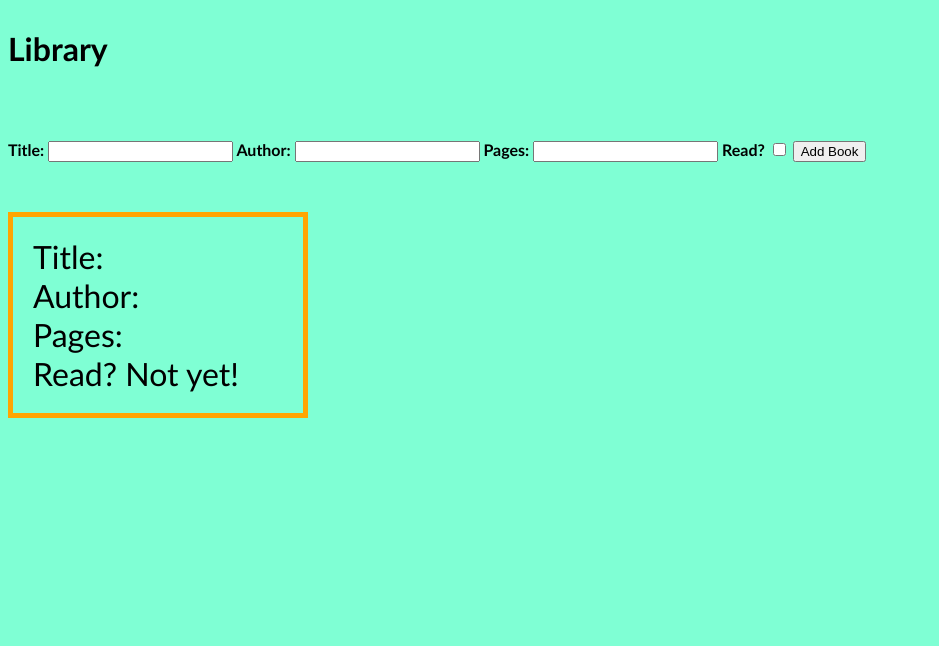
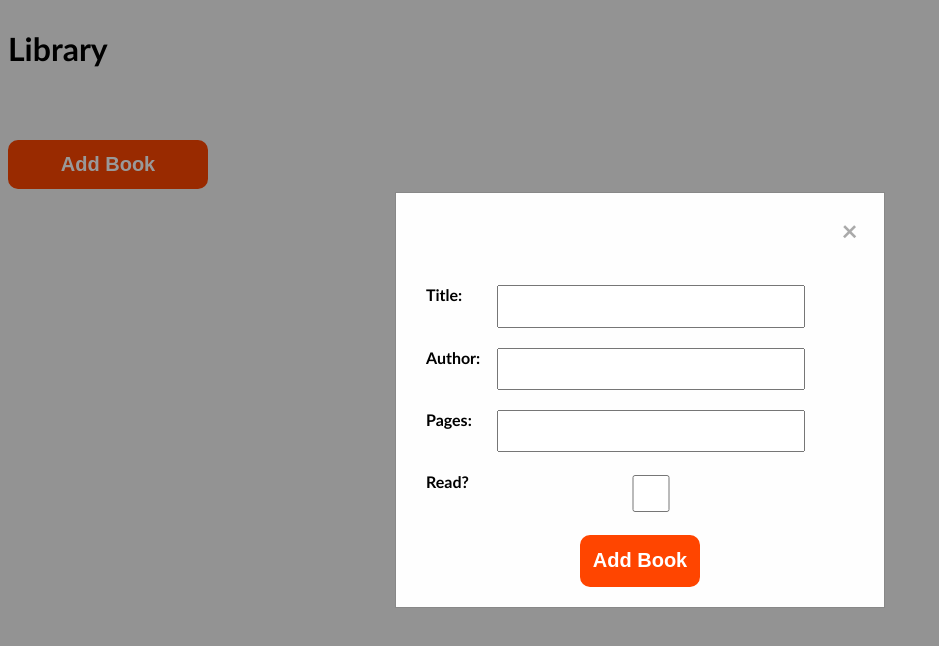
Before and after one commit to jenOx26/library, a plain HTML site: page index.html in a window 1280 px wide. Both pictures are taken after a click on the button "Add Book". Shown: the whole page, without its empty margins (0-939 px from the left). Drawn offline with Linux system fonts and the light colour scheme.

Commit message:
Create modal to add new book

```diff
--- a/index.html
+++ b/index.html
@@ -11,16 +11,28 @@
 <body>
     <div class="container">
         <h1>Library</h1>
-        <div class="newBook">
+        <button id="openModal">Add Book</button>
+        <div class="modal" id="myModal">
+            <div class="modal-content">
+                <span class="close">&times;</span>
+                <div class="title">
                     <label for="title">Title:</label>
                     <input id="title" type="text">
+                </div>
+                <div class="author">
                     <label for="author">Author:</label>
                     <input id="author" type="text">
+                </div>
+                <div class="pages">
                     <label for="pages">Pages:</label>
                     <input id="pages" type="number">
+                </div>
+                <div class="read">
                     <label for="read">Read?</label>
                     <input id="read" type="checkbox">
-            <button id="addBtn">Add Book</button>
+                </div>
+                <button id="addBtn" onclick="getBookFromInput()">Add Book</button>
+            </div>
         </div>
         <div class="cards"></div>
     </div>
--- a/script.js
+++ b/script.js
@@ -1,10 +1,28 @@
-let title = document.getElementById('title').value;
-let author = document.getElementById('author').value;
-let pages = document.getElementById('pages').value;
-let read = document.getElementById('read').checked;
-let addBtn = document.getElementById('addBtn').addEventListener('click', getBookFromInput);
+//let title = document.getElementById('title').value;
+//let author = document.getElementById('author').value;
+//let pages = document.getElementById('pages').value;
+//let read = document.getElementById('read').checked;
+let addBtn = document.getElementById('addBtn');
 let cards = document.querySelector('.cards');
-let card;
+//.addEventListener('click', getBookFromInput);
+
+let modal = document.getElementById("myModal");
+let openModal = document.getElementById("openModal");
+let span = document.getElementsByClassName("close")[0];
+
+openModal.onclick = function() {
+  modal.style.display = "grid";
+}
+
+span.onclick = function() {
+  modal.style.display = "none";
+}
+
+window.onclick = function(event) {
+  if (event.target == modal) {
+    modal.style.display = "none";
+  }
+}
 
 let myLibrary = [];
 
--- a/style.css
+++ b/style.css
@@ -4,7 +4,7 @@
 }
 
 body {
-    background-color: aquamarine;
+    background-color: whitesmoke;
 }
 
 .container {
@@ -13,8 +13,14 @@ body {
     gap: 50px;
 }
 
+input {
+    width: 300px;
+}
+
 .newBook {
     font-weight: 700;
+    display: flex;
+    flex-direction: column
 }
 
 .cards {
@@ -24,7 +30,71 @@ body {
 }
 
 div.cards > * {
-    border: solid orange 5px;
+    border: solid orangered 5px;
+    background-color: orange;
     padding: 20px;
     font-size: 2rem;
+    font-weight: 500;
 }
+
+#openModal, #addBtn {
+    border: solid orangered;
+    border-radius: 10px;
+    background-color: orangered;
+    font-weight: 700;
+    font-size: 1.25rem;
+    color: white;
+    padding: 10px;
+    max-width: 200px;
+}
+
+#addBtn {
+    justify-self: center;
+    margin-top: 10px;
+}
+
+.modal {
+    display: none; /* Hidden by default */
+    position: fixed; /* Stay in place */
+    z-index: 1; /* Sit on top */
+    left: 0;
+    top: 0;
+    width: 100%; /* Full width */
+    height: 100%; /* Full height */
+    overflow: auto; /* Enable scroll if needed */
+    background-color: rgb(0,0,0); /* Fallback color */
+    background-color: rgba(0,0,0,0.4); /* Black w/ opacity */
+}
+
+.modal-content {
+    display: grid;
+    grid-template-rows: repeat(6, 1fr);
+    background-color: #fefefe;
+    margin: 15% auto; /* 15% from the top and centered */
+    padding: 20px;
+    border: 1px solid #888;
+    width: 35%; /* Could be more or less, depending on screen size */
+}
+
+.close {
+    color: #aaa;
+    margin-left: 95%;
+    font-size: 28px;
+    font-weight: bold;
+}
+
+.close:hover, .close:focus {
+    color: black;
+    text-decoration: none;
+    cursor: pointer;
+}
+
+.pages, .title, .author, .read {
+    display: grid;
+    grid-template-columns: 1fr 5fr;
+    padding: 10px;
+}
+
+label {
+    font-weight: 700;
+}
```
Also changed, not shown: addBook.html (added, +17 -0 lines). Lines whose indentation alone changed are shown as unchanged.
